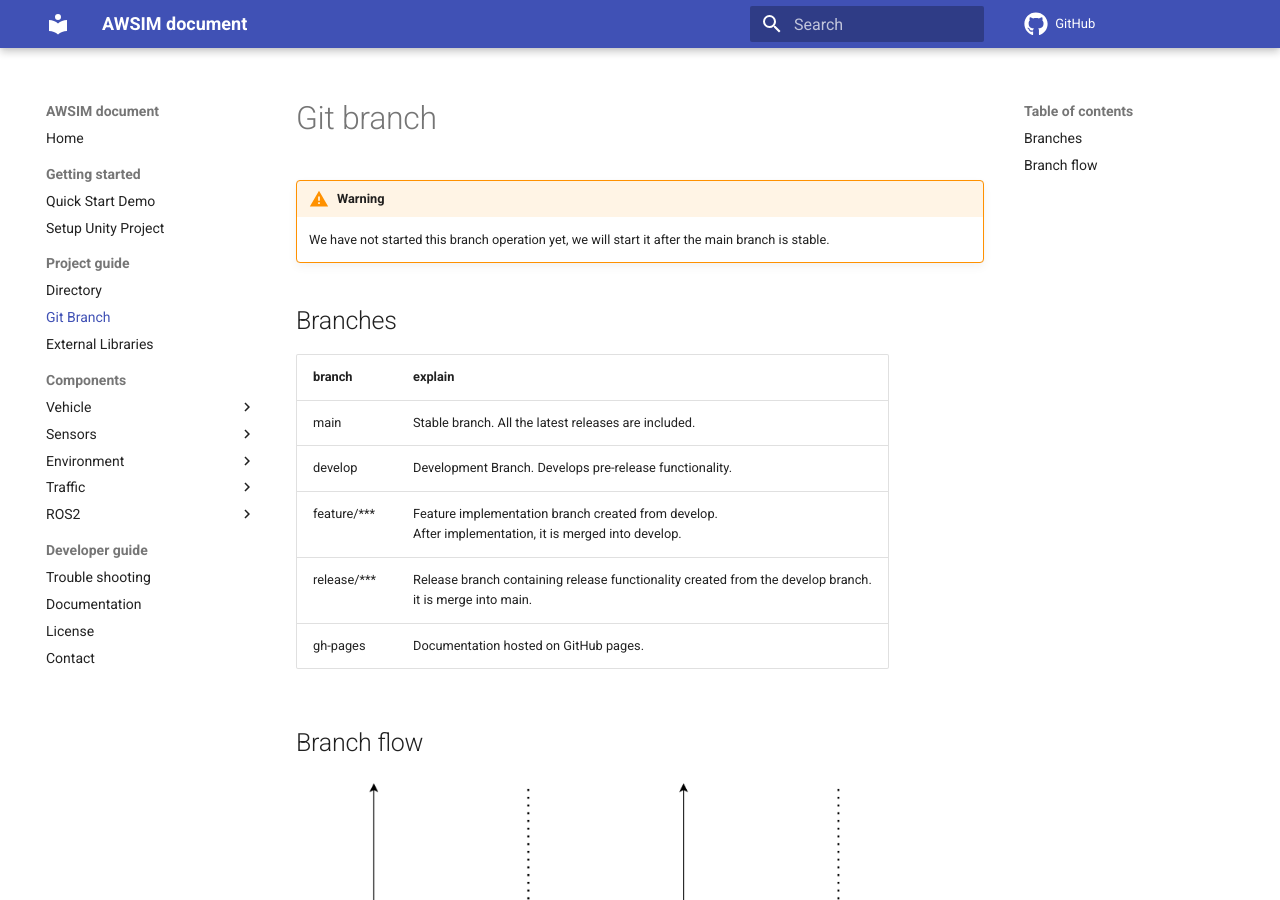
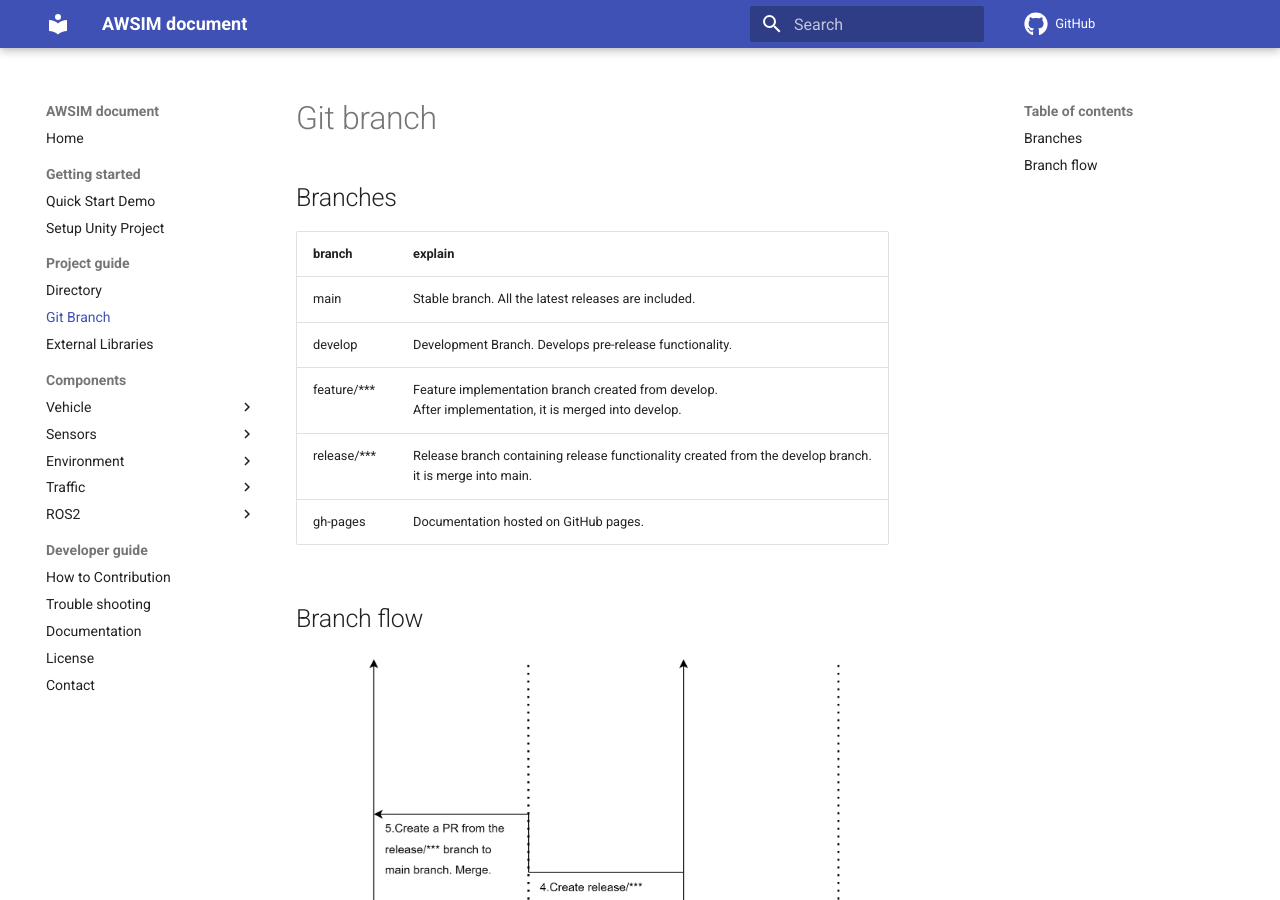
Before and after one commit to OptiVerse-Technology-Ltd/AWSIM, an MkDocs documentation site: the page built from docs/ProjectGuide/GitBranch/index.md, in a window 1280 px wide and 900 px high. Built offline with MkDocs 1.6.1 and Material for MkDocs 9.7.7, drawn with Linux system fonts in a browser that asks for light colours; comment, search, counter and statistics services are not loaded.

Commit message:
update docs

```diff
--- a/docs/ProjectGuide/GitBranch/index.md
+++ b/docs/ProjectGuide/GitBranch/index.md
@@ -1,8 +1,4 @@
 # Git branch
-
-!!! warning
-
-    We have not started this branch operation yet, we will start it after the main branch is stable.
 
 ## Branches
 
--- a/mkdocs.yml
+++ b/mkdocs.yml
@@ -55,6 +55,7 @@ nav:
       - Add custom ROS2 msg type: Components/ROS2/AddCustomROS2MessageType/index.md
 
   - Developer guide:
+    - How to Contribution: DeveloperGuide/HowToContribution/index.md
     - Trouble shooting: DeveloperGuide/TroubleShooting/index.md
     - Documentation: DeveloperGuide/Documentation/index.md
     - License : DeveloperGuide/License/index.md
```
Also changed, not shown: docs/DeveloperGuide/HowToContribution/index.md (added, +11 -0 lines), docs/GettingStarted/QuickStartDemo/index.md (+1 -1 lines), docs/index.md (+1 -1 lines).
